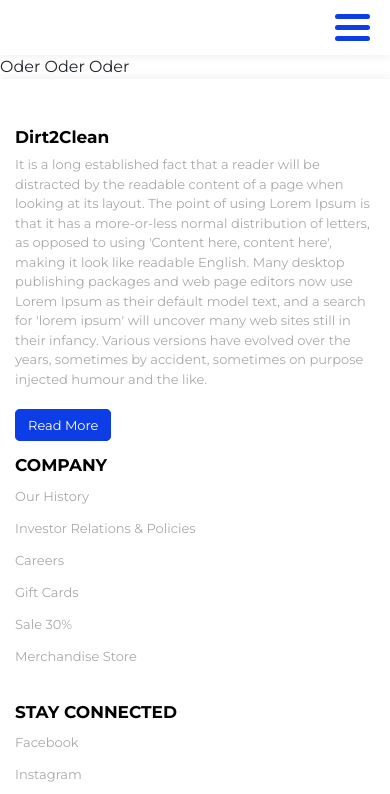
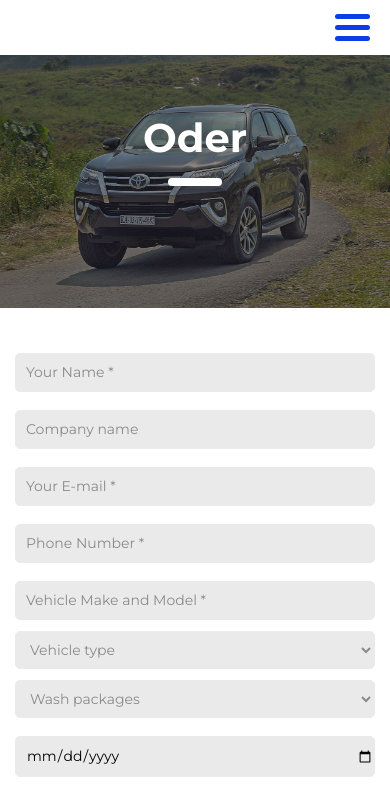
Before and after one commit to muhammadidreesshaikh/autowash-app, a React (Create React App) app: page /oder in a window 390 px wide. Shown: the top 794 px of the page. Built offline with nearby package versions, Linux system fonts and the light colour scheme.

Commit message:
oder component with responsive complete

```diff
--- a/src/assets/css/oder.css
+++ b/src/assets/css/oder.css
@@ -0,0 +1,93 @@
+.main-oder{
+    background-image: url(../img/z6.jpg);
+    width: 100%;
+    height: 70vh;
+    padding: 10% 0 0% 0;
+    background-size: cover;
+    background-position: center;
+    background-repeat: no-repeat;
+    background-blend-mode: soft-light;
+    background-color: #464646;
+    background-attachment: fixed;
+}
+
+.main-oder h1{
+    font-size: 40px;
+    color: var(--color-white);
+    font-weight: bold;
+}
+
+.main-oder .seprator{
+    width: 10%;
+    height: 8px;
+    background-color: var(--color-white);
+    display: block;
+    margin: auto;
+    padding-top: 4px;
+    border-radius: 10px;
+}
+
+.input{
+    padding: 7% 0;
+}
+
+.input input, .input textarea
+{
+    background-color: var(--color-grey-shadow);
+    color: var(--color-black);
+    border-radius: 5px;
+    padding: 8px 0 8px 10px;
+    border: 1px solid var(--color-grey-shadow);
+    width: 100%;
+    height: auto;
+    margin-top: 3%;
+    font-size: 14px;
+}
+
+.input input::placeholder, .input textarea::placeholder
+{
+    color: rgb(138, 138, 138);
+}
+
+.input select{
+    background-color: var(--color-grey-shadow);
+    color: var(--color-black);
+    border-radius: 5px;
+    padding: 8px 0 8px 10px;
+    border: 1px solid var(--color-grey-shadow);
+    width: 100%;
+    height: auto;
+    margin-top: 3%;
+    font-size: 14px;
+    color: rgb(138, 138, 138);
+}
+
+.input p{
+    font-size: 13px;
+    color: var(--color-gry);
+}
+
+/* menu desktop and mobile switching on responsive  */
+
+@media only screen and (max-width: 768px) {
+    .main-oder{
+        height: 45vh;
+        padding: 15% 0 0% 0;
+    }
+
+    .input input, .input textarea{
+        margin-top: 5%;
+    }
+
+}
+
+@media only screen and (max-width: 600px) {
+    .main-oder{
+        height: 30vh;
+        padding: 15% 0 0% 0;
+    }
+
+    .main-oder .seprator{
+        width: 15%;
+    }
+}
--- a/src/components/Oder.js
+++ b/src/components/Oder.js
@@ -23,7 +23,83 @@ class Oder extends React.Component {
     render() {
         return(
             <section>
-                <p>Oder Oder Oder</p>
+                <div className="main-oder">
+                    <div className="container">
+                        <div className="row justify-content-center">
+
+                            <div className="col-12 col-md-12 col-lg-12">
+                                <h1 className="text-center">Oder</h1>
+
+                                <div className="seprator mt-3"></div>
+                            </div>
+
+                        </div>
+                    </div>
+                </div>
+
+                <div className="input">
+                    <div className="container">
+                        <div className="row">
+
+                            <div className="col-12 col-md-6 col-lg-6">
+                                <input type="name" placeholder="Your Name *"></input>
+                            </div>
+
+                            <div className="col-12 col-md-6 col-lg-6">
+                                <input type="name" placeholder="Company name"></input>
+                            </div>
+
+                            <div className="col-12 col-md-6 col-lg-6">
+                                <input type="name" placeholder="Your E-mail *"></input>
+                            </div>
+
+                            <div className="col-12 col-md-6 col-lg-6">
+                                <input type="name" placeholder="Phone Number *"></input>
+                            </div>
+
+                            <div className="col-12 col-md-6 col-lg-6">
+                                <input type="name" placeholder="Vehicle Make and Model *"></input>
+                            </div>
+
+                            <div className="col-12 col-md-6 col-lg-6">
+                                <select>
+                                    <option value="0">Vehicle type</option>
+                                    <option value="1">Regular Size Car</option>
+                                    <option value="2">Medium Size Car</option>
+                                    <option value="2">Compact SUV</option>
+                                    <option value="2">Minivan</option>
+                                    <option value="2">Pickup Truck</option>
+                                    <option value="2">Cargo Truck</option>
+                                </select>
+                            </div>
+
+                            <div class="col-12 col-md-6 col-lg-6">
+                                <select>
+                                    <option value="0">Wash packages</option>
+                                    <option value="1">Basic Hand Wash</option>
+                                    <option value="2">Deluxe Wash</option>
+                                    <option value="2">Ultimate Shine</option>
+                                    <option value="2">Platinum Works</option>
+                                </select>
+                            </div>
+
+                            <div className="col-12 col-md-6 col-lg-6">
+                                <input type="date" placeholder="Phone Number *"></input>
+                            </div>
+
+                            <div className="col-12 col-md-12 col-lg-12">
+                                <textarea rows="5" placeholder="Your Message"></textarea>
+                            </div>
+
+                        </div>
+
+                        <p className="pt-5 text-center">We will confirm your appointment with you by phone or e-mail within 24 hours of receiving your request.</p>
+
+                        <div className="pt-5 text-center">
+                            <a className="press" href="#">Confirm Booking</a>
+                        </div>
+                    </div>
+                </div>
             </section>
         );
     }
```
